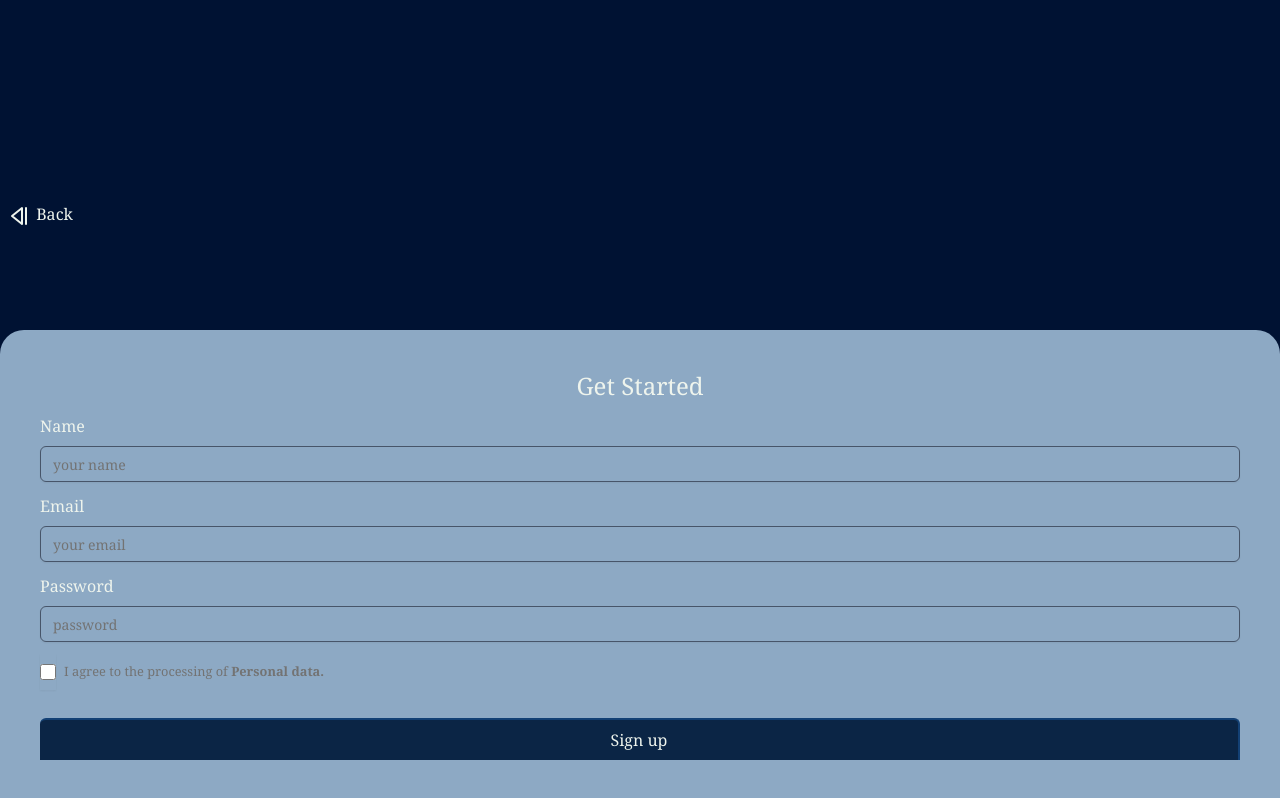
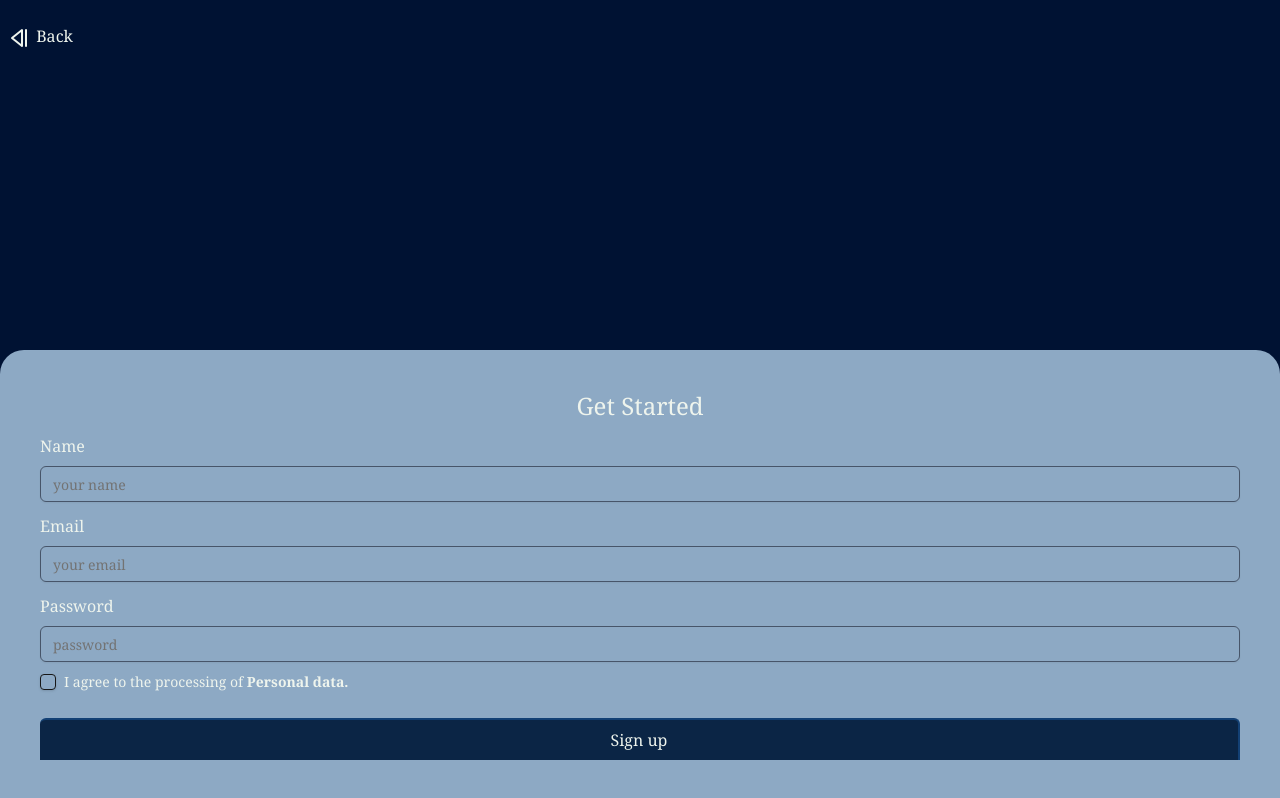
Before and after one commit to luismen23/To-Do-App, a React (Vite) app: page /signup in a window 1280 px wide. Built offline with nearby package versions, Linux system fonts and the light colour scheme.

Commit message:
improving forms

```diff
--- a/src/pages/LoginPage.tsx
+++ b/src/pages/LoginPage.tsx
@@ -15,16 +15,11 @@ import { z } from 'zod'
 
 function LoginPage() {
   const formSchema = z.object({
-    email: z
-      .string()
-      .min(4, {
-        message: 'Add a valid email',
-      })
-      .max(20),
+    email: z.string().email({ message: 'Please enter a valid email.' }).max(20),
     password: z
       .string()
-      .min(7, {
-        message: 'Your password neet to be at least 8 characters',
+      .min(8, {
+        message: 'Your password needs to be at least 8 characters.',
       })
       .max(20),
   })
@@ -42,16 +37,17 @@ function LoginPage() {
     form.reset()
   }
   return (
+    <div className='w-full h-svh relative'>
+      <div className='absolute top-6 left-6 flex text-center justify-center items-center'>
+        <Link to='/'>
+          <StepBack className='flex' /> Back
+        </Link>
+      </div>
       <Form {...form}>
         <form
           onSubmit={form.handleSubmit(onSubmit)}
-        className=' flex flex-col bg-[#8DA9C4] gap-3 justify-center rounded-md items-center p-10 mt-32 relative '
+          className='flex flex-col bg-[#8DA9C4] gap-3 w-full  justify-end  rounded-t-3xl p-10 absolute bottom-0 '
         >
-        <div className='absolute -top-12 left-0 flex text-center'>
-          <Link to='/'>
-            <StepBack className='inline' /> Back
-          </Link>
-        </div>
           <h2 className='text-2xl'>Welcome back</h2>
           <FormField
             control={form.control}
@@ -70,7 +66,7 @@ function LoginPage() {
                 {/* <FormDescription>
             This is your public display name.
           </FormDescription> */}
-              <FormMessage className='absolute' />
+                <FormMessage />
               </FormItem>
             )}
           />
@@ -91,7 +87,7 @@ function LoginPage() {
                 {/* <FormDescription>
             This is your public display name.
           </FormDescription> */}
-              <FormMessage className='absolute' />
+                <FormMessage />
               </FormItem>
             )}
           />
@@ -103,6 +99,7 @@ function LoginPage() {
           </button>
         </form>
       </Form>
+    </div>
   )
 }
 
--- a/src/pages/SignUpPage.tsx
+++ b/src/pages/SignUpPage.tsx
@@ -1,7 +1,7 @@
+import { Checkbox } from '@/components/ui/checkbox'
 import {
   Form,
   FormControl,
-  FormDescription,
   FormField,
   FormItem,
   FormLabel,
@@ -19,22 +19,19 @@ function SignUpPage() {
     name: z
       .string()
       .min(3, {
-        message: 'Your name need to be at least 3 characters long',
+        message: 'Your name needs to be at least 3 characters long.',
       })
       .max(20),
-    email: z
+    email: z.string().email({ message: 'Please enter a valid email.' }).max(20),
+    password: z
       .string()
-      .min(4, {
-        message: 'Add a valid emali',
+      .min(8, {
+        message: 'Your password needs to be at least 8 characters.',
       })
       .max(20),
-    password: z
-      .string()
-      .min(7, {
-        message: 'Your password neet to be at least 8 characters',
-      })
-      .max(20),
-    checkbox: z.boolean(),
+    checkbox: z.boolean().refine(val => val === true, {
+      message: 'You must agree to the terms.',
+    }),
   })
 
   const form = useForm<z.infer<typeof formSchema>>({
@@ -53,16 +50,16 @@ function SignUpPage() {
   }
   return (
     <div className='w-full h-svh relative'>
+      <div className='absolute top-6 left-2 flex text-center'>
+        <Link to='/'>
+          <StepBack className='inline' /> Back
+        </Link>
+      </div>
       <Form {...form}>
         <form
           onSubmit={form.handleSubmit(onSubmit)}
           className=' flex flex-col bg-[#8DA9C4] gap-3 w-full  justify-end  rounded-t-3xl p-10 absolute bottom-0 '
         >
-          <div className='absolute -top-32 left-2 flex text-center'>
-            <Link to='/'>
-              <StepBack className='inline' /> Back
-            </Link>
-          </div>
           <h2 className='text-2xl w-auto mx-auto'>Get Started</h2>
           <FormField
             control={form.control}
@@ -80,7 +77,7 @@ function SignUpPage() {
                 {/* <FormDescription>
               This is your public display name.
             </FormDescription> */}
-                <FormMessage className='absolute' />
+                <FormMessage />
               </FormItem>
             )}
           />
@@ -94,14 +91,13 @@ function SignUpPage() {
                   <Input
                     placeholder='your email'
                     className='border-slate-600 '
-                    type='email'
                     {...field}
                   />
                 </FormControl>
                 {/* <FormDescription>
               This is your public display name.
             </FormDescription> */}
-                <FormMessage className='absolute' />
+                <FormMessage />
               </FormItem>
             )}
           />
@@ -122,7 +118,7 @@ function SignUpPage() {
                 {/* <FormDescription>
             This is your public display name.
           </FormDescription> */}
-                <FormMessage className='absolute' />
+                <FormMessage />
               </FormItem>
             )}
           />
@@ -130,19 +126,20 @@ function SignUpPage() {
             control={form.control}
             name='checkbox'
             render={({ field }) => (
-              <FormItem className='relative flex gap-2'>
-                <FormControl>
-                  <Input
-                    className='border-slate-600 w-4'
-                    type='checkbox'
-                    required
-                    {...field}
-                  />
-                </FormControl>
-                <FormDescription>
-                  I agree to the processing of <strong> Personal data.</strong>
-                </FormDescription>
-                <FormMessage className='absolute' />
+              <FormItem>
+                <div className='flex items-center gap-2'>
+                  <FormControl>
+                    <Checkbox
+                      checked={field.value}
+                      onCheckedChange={field.onChange}
+                    />
+                  </FormControl>
+                  <FormLabel className='!mt-0 cursor-pointer font-normal'>
+                    I agree to the processing of{' '}
+                    <strong> Personal data.</strong>
+                  </FormLabel>
+                </div>
+                <FormMessage />
               </FormItem>
             )}
           />
--- a/src/pages/WelcomePage.tsx
+++ b/src/pages/WelcomePage.tsx
@@ -1,6 +1,6 @@
 import { Link } from 'react-router-dom'
 
-function LoginPage() {
+function WelcomePage() {
   return (
     <div className='w-screen h-svh flex flex-col justify-between items-center text-center'>
       <div></div>
@@ -26,4 +26,4 @@ function LoginPage() {
   )
 }
 
-export default LoginPage
+export default WelcomePage
```
Lines whose indentation alone changed are shown as unchanged.
